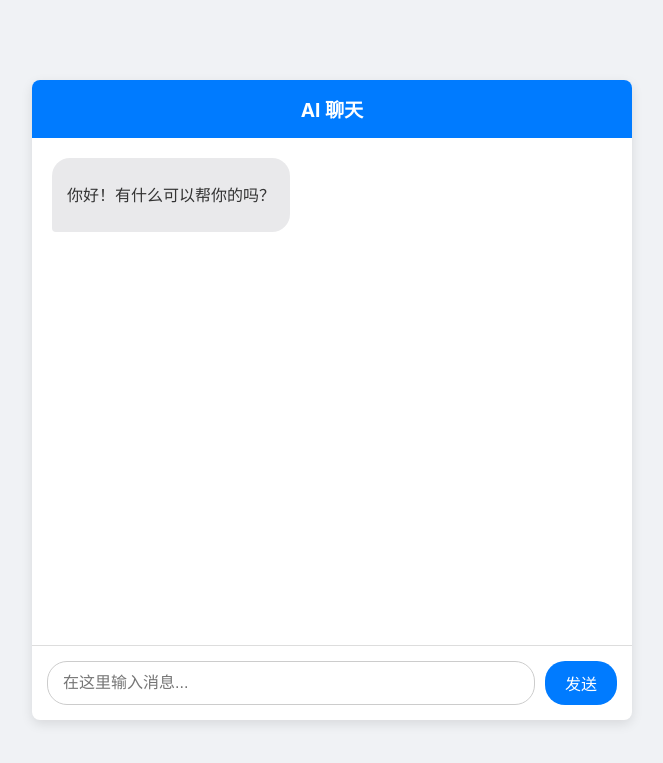
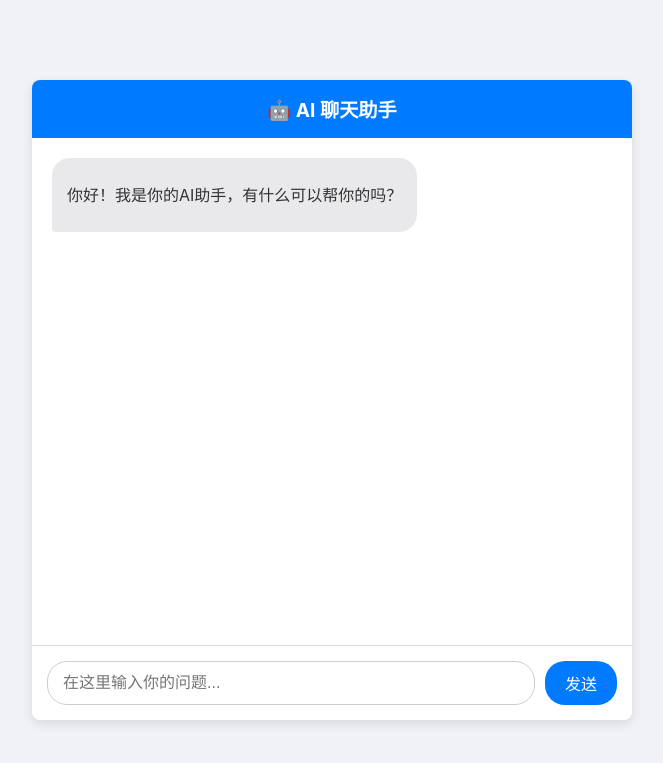
Before and after one commit to majuntao12369-code/my-simple-ai-chat, a Flask app: page / in a window 1280 px wide. Shown: the top 763 px of the page, without its empty margins (308-971 px from the left). Run offline with Flask 3, Linux system fonts and the light colour scheme.

Commit message:
Update index.html

```diff
--- a/templates/index.html
+++ b/templates/index.html
@@ -4,25 +4,39 @@
     <meta charset="UTF-8">
     <meta name="viewport" content="width=device-width, initial-scale=1.0">
     <title>我的AI聊天工具</title>
+    <!-- 引入样式文件 -->
     <link rel="stylesheet" href="{{ url_for('static', filename='style.css') }}">
 </head>
 <body>
+    <!-- 聊天容器 -->
     <div class="chat-container">
+        <!-- 头部 -->
         <div class="chat-header">
-            <h1>AI 聊天</h1>
+            <h1>🤖 AI 聊天助手</h1>
         </div>
+
+        <!-- 聊天消息显示区域 -->
         <div class="chat-box" id="chat-box">
-            <!-- 聊天消息会在这里显示 -->
+            <!-- 初始欢迎消息 -->
             <div class="message ai-message">
-                <p>你好！有什么可以帮你的吗？</p>
+                <p>你好！我是你的AI助手，有什么可以帮你的吗？</p>
             </div>
         </div>
+
+        <!-- 输入区域 -->
         <div class="chat-input-area">
-            <input type="text" id="user-input" placeholder="在这里输入消息...">
+            <input type="text" id="user-input" placeholder="在这里输入你的问题..." autocomplete="off">
             <button id="send-btn">发送</button>
         </div>
     </div>
 
+    <!-- 引入脚本文件 -->
     <script src="{{ url_for('static', filename='script.js') }}"></script>
+
+    <!-- 调试信息（可选，小白可以忽略） -->
+    <script>
+        // 如果想在控制台看调试信息，取消下面的注释
+        // console.log('页面加载完成');
+    </script>
 </body>
 </html>
```
